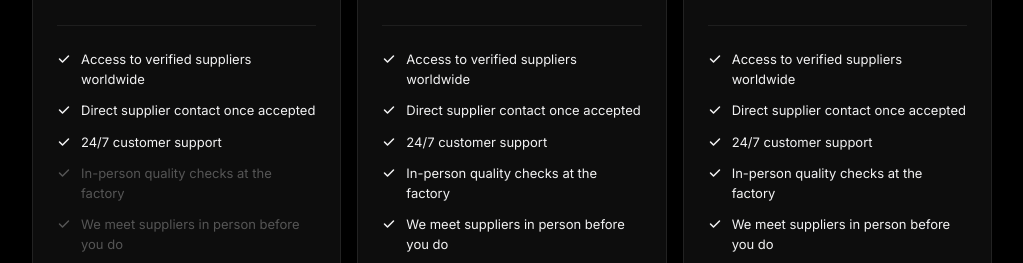
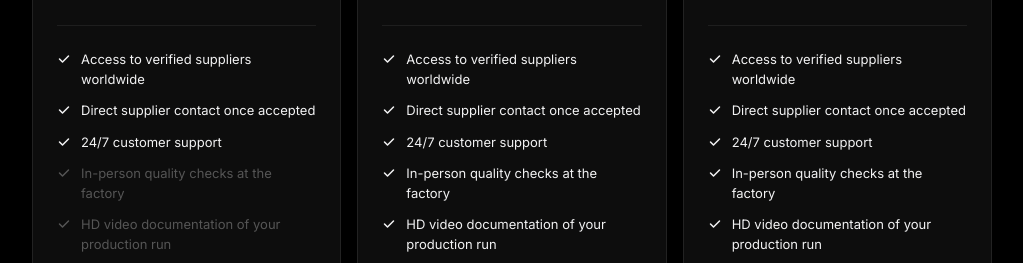
Before and after one commit to Pytro001/airsup, a website: page pricing.html in a window 1280 px wide. Shown: the part 382-645 px from the top of the page, without its empty margins (128-1151 px from the left). Drawn offline with Linux system fonts and the light colour scheme.

Commit message:
Remove 'We meet suppliers in person before you do' from pricing
Co-Authored-By: Claude Sonnet 4.6 <noreply@anthropic.com>

```diff
--- a/pricing.html
+++ b/pricing.html
@@ -218,7 +218,6 @@
         <li><svg width="14" height="14" viewBox="0 0 14 14" fill="none"><path d="M2.5 7L5.5 10L11.5 4" stroke="currentColor" stroke-width="1.5" stroke-linecap="round" stroke-linejoin="round"/></svg>Direct supplier contact once accepted</li>
         <li><svg width="14" height="14" viewBox="0 0 14 14" fill="none"><path d="M2.5 7L5.5 10L11.5 4" stroke="currentColor" stroke-width="1.5" stroke-linecap="round" stroke-linejoin="round"/></svg>24/7 customer support</li>
         <li class="dim"><svg width="14" height="14" viewBox="0 0 14 14" fill="none"><path d="M2.5 7L5.5 10L11.5 4" stroke="currentColor" stroke-width="1.5" stroke-linecap="round" stroke-linejoin="round"/></svg>In-person quality checks at the factory</li>
-        <li class="dim"><svg width="14" height="14" viewBox="0 0 14 14" fill="none"><path d="M2.5 7L5.5 10L11.5 4" stroke="currentColor" stroke-width="1.5" stroke-linecap="round" stroke-linejoin="round"/></svg>We meet suppliers in person before you do</li>
         <li class="dim"><svg width="14" height="14" viewBox="0 0 14 14" fill="none"><path d="M2.5 7L5.5 10L11.5 4" stroke="currentColor" stroke-width="1.5" stroke-linecap="round" stroke-linejoin="round"/></svg>HD video documentation of your production run</li>
         <li class="dim"><svg width="14" height="14" viewBox="0 0 14 14" fill="none"><path d="M2.5 7L5.5 10L11.5 4" stroke="currentColor" stroke-width="1.5" stroke-linecap="round" stroke-linejoin="round"/></svg>Dedicated sourcing manager from first contact to delivery</li>
         <li class="dim"><svg width="14" height="14" viewBox="0 0 14 14" fill="none"><path d="M2.5 7L5.5 10L11.5 4" stroke="currentColor" stroke-width="1.5" stroke-linecap="round" stroke-linejoin="round"/></svg>Video material for ads and social media</li>
@@ -240,7 +239,6 @@
         <li><svg width="14" height="14" viewBox="0 0 14 14" fill="none"><path d="M2.5 7L5.5 10L11.5 4" stroke="currentColor" stroke-width="1.5" stroke-linecap="round" stroke-linejoin="round"/></svg>Direct supplier contact once accepted</li>
         <li><svg width="14" height="14" viewBox="0 0 14 14" fill="none"><path d="M2.5 7L5.5 10L11.5 4" stroke="currentColor" stroke-width="1.5" stroke-linecap="round" stroke-linejoin="round"/></svg>24/7 customer support</li>
         <li><svg width="14" height="14" viewBox="0 0 14 14" fill="none"><path d="M2.5 7L5.5 10L11.5 4" stroke="currentColor" stroke-width="1.5" stroke-linecap="round" stroke-linejoin="round"/></svg>In-person quality checks at the factory</li>
-        <li><svg width="14" height="14" viewBox="0 0 14 14" fill="none"><path d="M2.5 7L5.5 10L11.5 4" stroke="currentColor" stroke-width="1.5" stroke-linecap="round" stroke-linejoin="round"/></svg>We meet suppliers in person before you do</li>
         <li><svg width="14" height="14" viewBox="0 0 14 14" fill="none"><path d="M2.5 7L5.5 10L11.5 4" stroke="currentColor" stroke-width="1.5" stroke-linecap="round" stroke-linejoin="round"/></svg>HD video documentation of your production run</li>
         <li class="dim"><svg width="14" height="14" viewBox="0 0 14 14" fill="none"><path d="M2.5 7L5.5 10L11.5 4" stroke="currentColor" stroke-width="1.5" stroke-linecap="round" stroke-linejoin="round"/></svg>Dedicated sourcing manager from first contact to delivery</li>
         <li class="dim"><svg width="14" height="14" viewBox="0 0 14 14" fill="none"><path d="M2.5 7L5.5 10L11.5 4" stroke="currentColor" stroke-width="1.5" stroke-linecap="round" stroke-linejoin="round"/></svg>Video material for ads and social media</li>
@@ -262,7 +260,6 @@
         <li><svg width="14" height="14" viewBox="0 0 14 14" fill="none"><path d="M2.5 7L5.5 10L11.5 4" stroke="currentColor" stroke-width="1.5" stroke-linecap="round" stroke-linejoin="round"/></svg>Direct supplier contact once accepted</li>
         <li><svg width="14" height="14" viewBox="0 0 14 14" fill="none"><path d="M2.5 7L5.5 10L11.5 4" stroke="currentColor" stroke-width="1.5" stroke-linecap="round" stroke-linejoin="round"/></svg>24/7 customer support</li>
         <li><svg width="14" height="14" viewBox="0 0 14 14" fill="none"><path d="M2.5 7L5.5 10L11.5 4" stroke="currentColor" stroke-width="1.5" stroke-linecap="round" stroke-linejoin="round"/></svg>In-person quality checks at the factory</li>
-        <li><svg width="14" height="14" viewBox="0 0 14 14" fill="none"><path d="M2.5 7L5.5 10L11.5 4" stroke="currentColor" stroke-width="1.5" stroke-linecap="round" stroke-linejoin="round"/></svg>We meet suppliers in person before you do</li>
         <li><svg width="14" height="14" viewBox="0 0 14 14" fill="none"><path d="M2.5 7L5.5 10L11.5 4" stroke="currentColor" stroke-width="1.5" stroke-linecap="round" stroke-linejoin="round"/></svg>HD video documentation of your production run</li>
         <li><svg width="14" height="14" viewBox="0 0 14 14" fill="none"><path d="M2.5 7L5.5 10L11.5 4" stroke="currentColor" stroke-width="1.5" stroke-linecap="round" stroke-linejoin="round"/></svg>Dedicated sourcing manager from first contact to delivery</li>
         <li><svg width="14" height="14" viewBox="0 0 14 14" fill="none"><path d="M2.5 7L5.5 10L11.5 4" stroke="currentColor" stroke-width="1.5" stroke-linecap="round" stroke-linejoin="round"/></svg>Video material for ads and social media</li>
```
